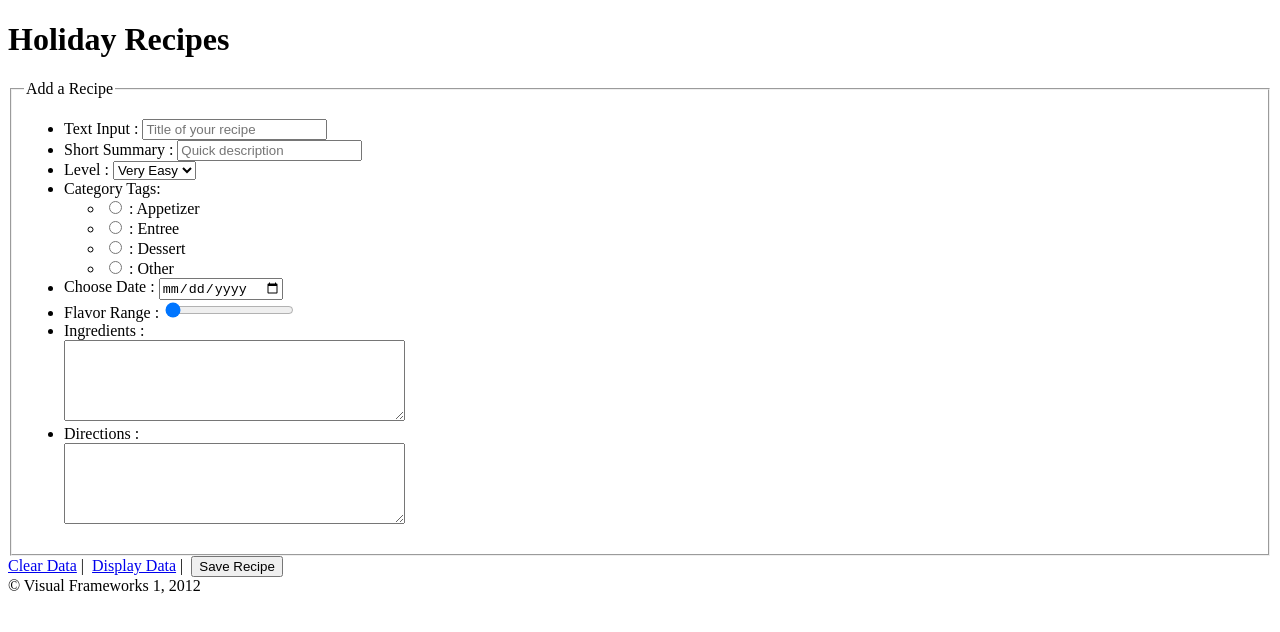
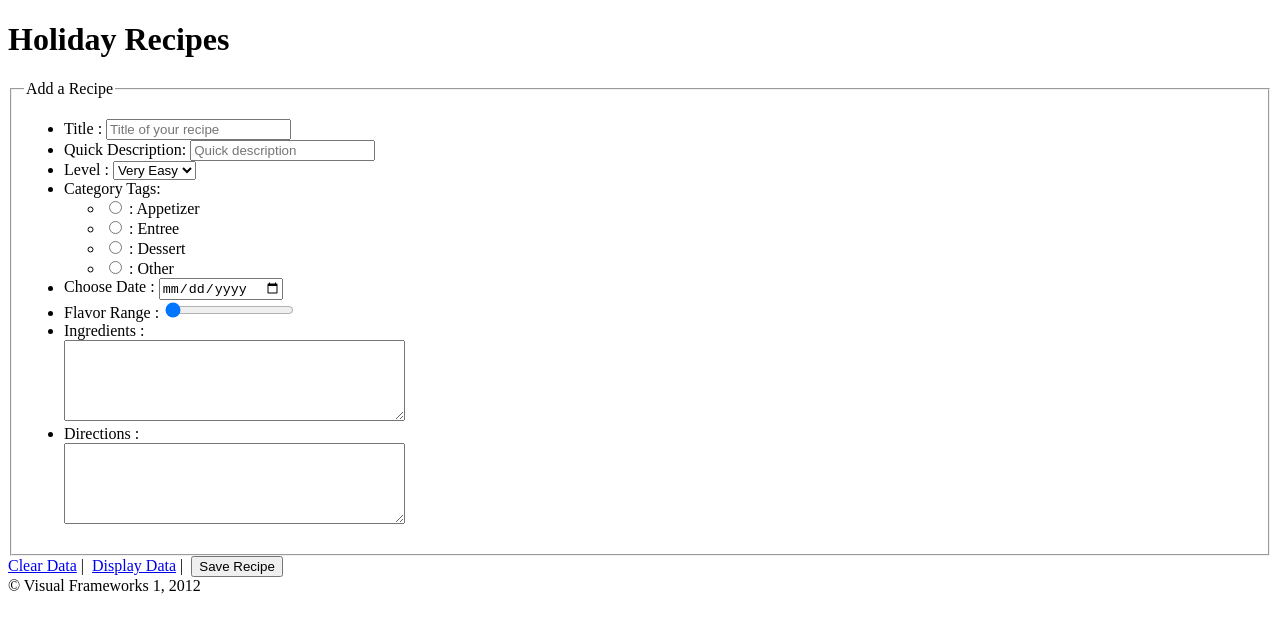
Before and after one commit to medelnant/VFW, a plain HTML site: page edelnant_michael_project1/addItem.html in a window 1280 px wide. Drawn offline with Linux system fonts and the light colour scheme.

Commit message:
Updated meta data and cleaned up naming conventions for ID's

```diff
--- a/edelnant_michael_project1/addItem.html
+++ b/edelnant_michael_project1/addItem.html
@@ -9,8 +9,8 @@ File Name:  addItem.html
 #################################################-->
     <head>
         <meta charset="utf-8" />
-        <meta keywords="" />
-        <meta name="description" content="" />
+        <meta name="keywords" content="Holidays, Recipes, Thanksgiving, Christmas, New Years, Food, Appetizer, Entree, Dessert" />
+        <meta name="description" content="A simple recipe application for the holidays." />
         <meta name="robots" content="index, follow" />
         <meta name="viewport" content="user-scalable=no, width=device-width" />
         <meta name="HandheldFriendly" content="true" />
@@ -24,17 +24,17 @@ File Name:  addItem.html
         <header>
             <h1>Holiday Recipes</h1>
         </header>
-        <section id="">
+        <section id="mainContent">
            <form action="#" method="post">
                <fieldset>
                     <legend>Add a Recipe</legend>
                     <ul>
                         <li>
-                            <label for="recipeTitle">Text Input :</label>
+                            <label for="recipeTitle">Title :</label>
                             <input type="text" id="recipeTitle" placeholder="Title of your recipe" />
                         </li>
                         <li>
-                            <label for="recipeSummary">Short Summary :</label>
+                            <label for="recipeSummary">Quick Description:</label>
                             <input type="text" id="recipeSummary" placeholder="Quick description" />
                         </li>
                         <li>
```
Also changed, not shown: edelnant_michael_project1/index.html (+3 -3 lines), edelnant_michael_project2/addItem.html (+3 -3 lines), edelnant_michael_project2/index.html (+3 -3 lines).
